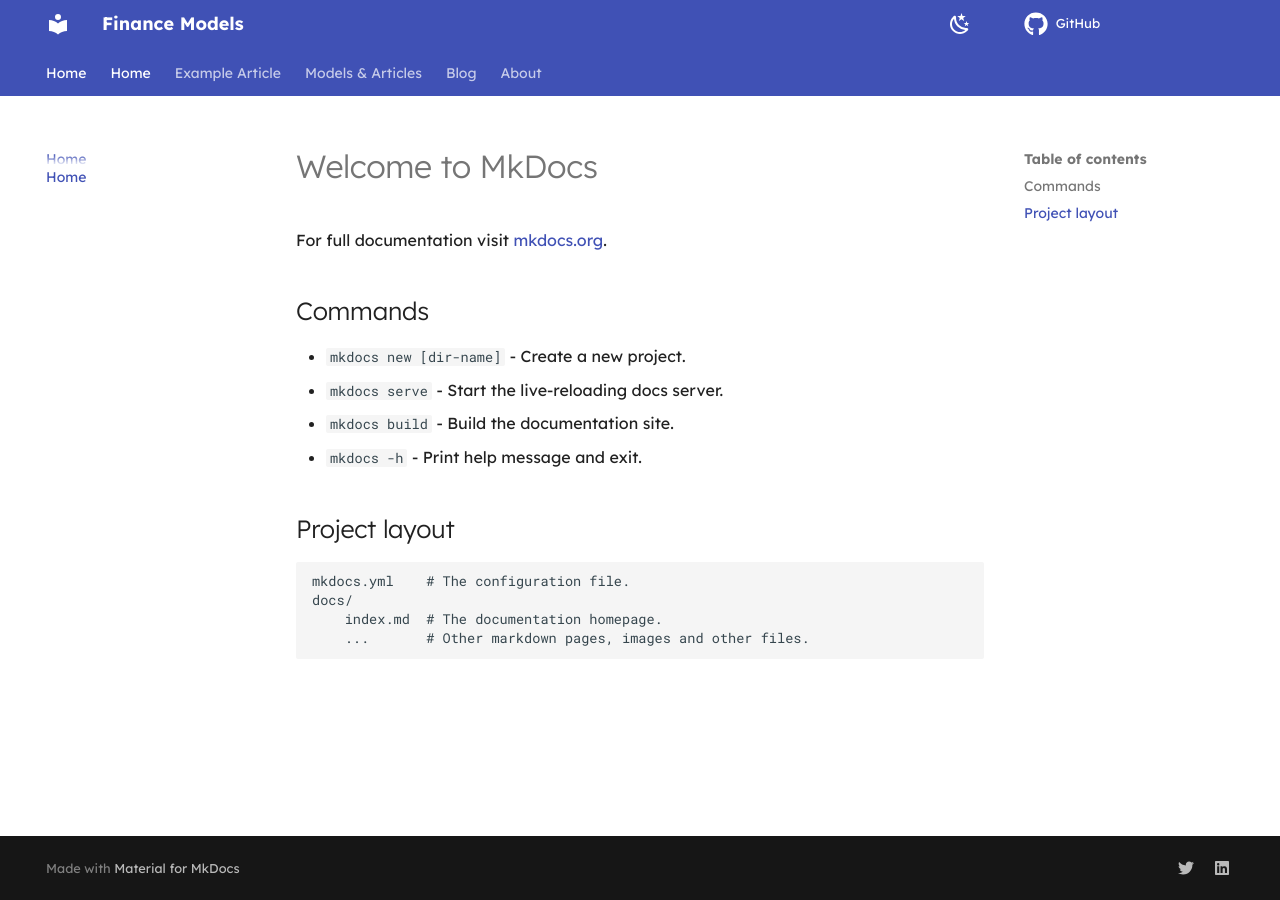
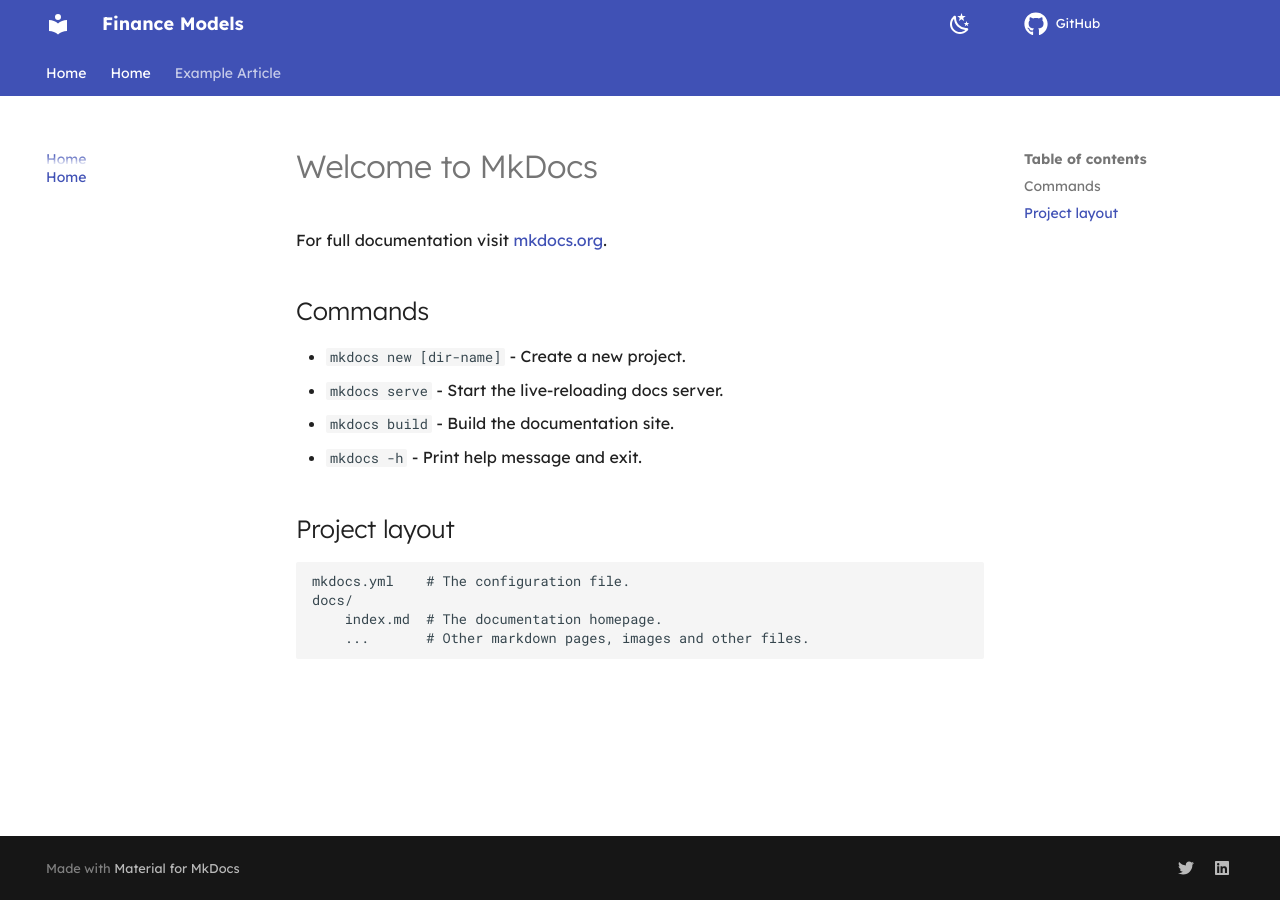
Before and after one commit to TheStatsProject/finance-models-docs, an MkDocs documentation site: the page built from docs/index.md, in a window 1280 px wide. Built offline with MkDocs 1.6.1 and Material for MkDocs 9.7.7, drawn with Linux system fonts in a browser that asks for light colours; comment, search, counter and statistics services are not loaded; part of the change alters nothing that is shown.

Commit message:
Update mkdocs.yml

```diff
--- a/mkdocs.yml
+++ b/mkdocs.yml
@@ -51,15 +51,7 @@ nav:                          # define precise navigation order :contentReferenc
   - Home: index.md
   - Home: index.md
   - Example Article: example-article.md
-  - Models & Articles:
-      - Model A: models/model_a.md
-      - Model B: models/model_b.md
-      - My New Article: articles/my-new-article.md
-  - Blog:
-      - Blog Home: blog/index.md
-  - About:
-      - Team: about/team.md
-      - Contact: about/contact.md
+
 
 extra_css:
   - stylesheets/extra.css      # optional custom CSS overrides :contentReference[oaicite:17]{index=17}
```
